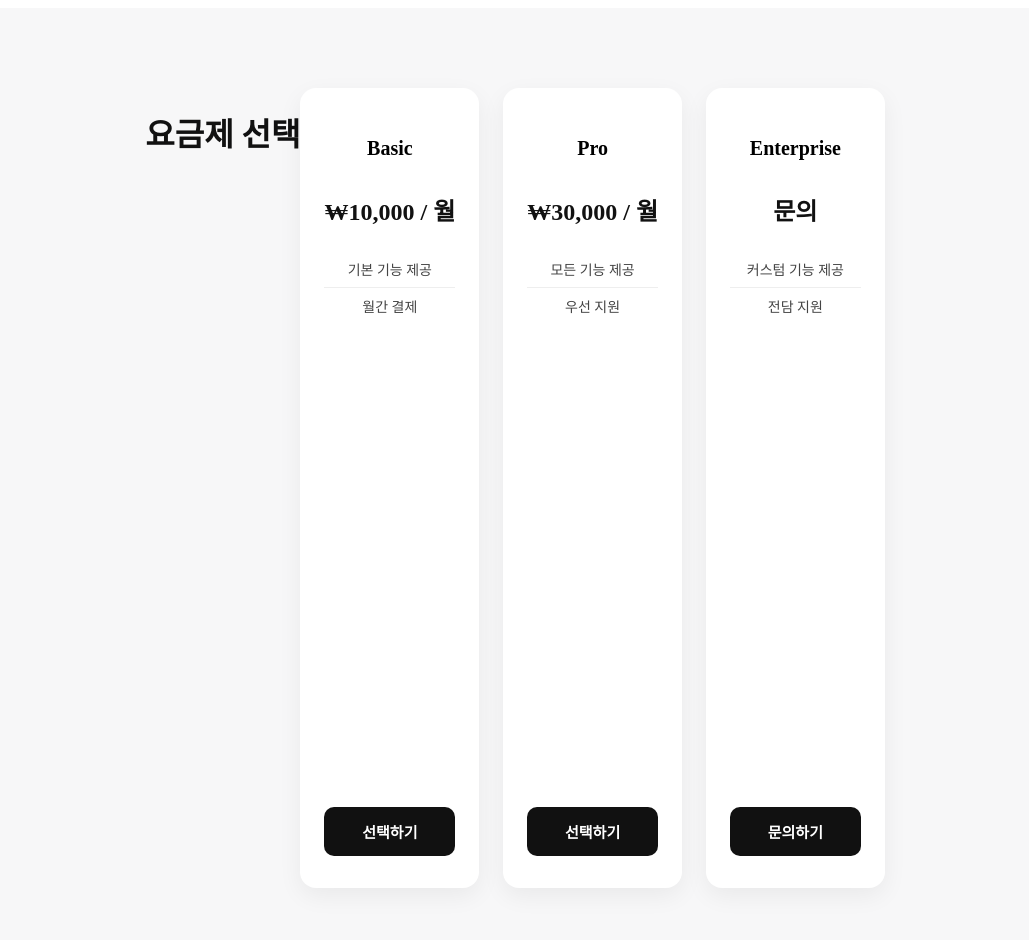
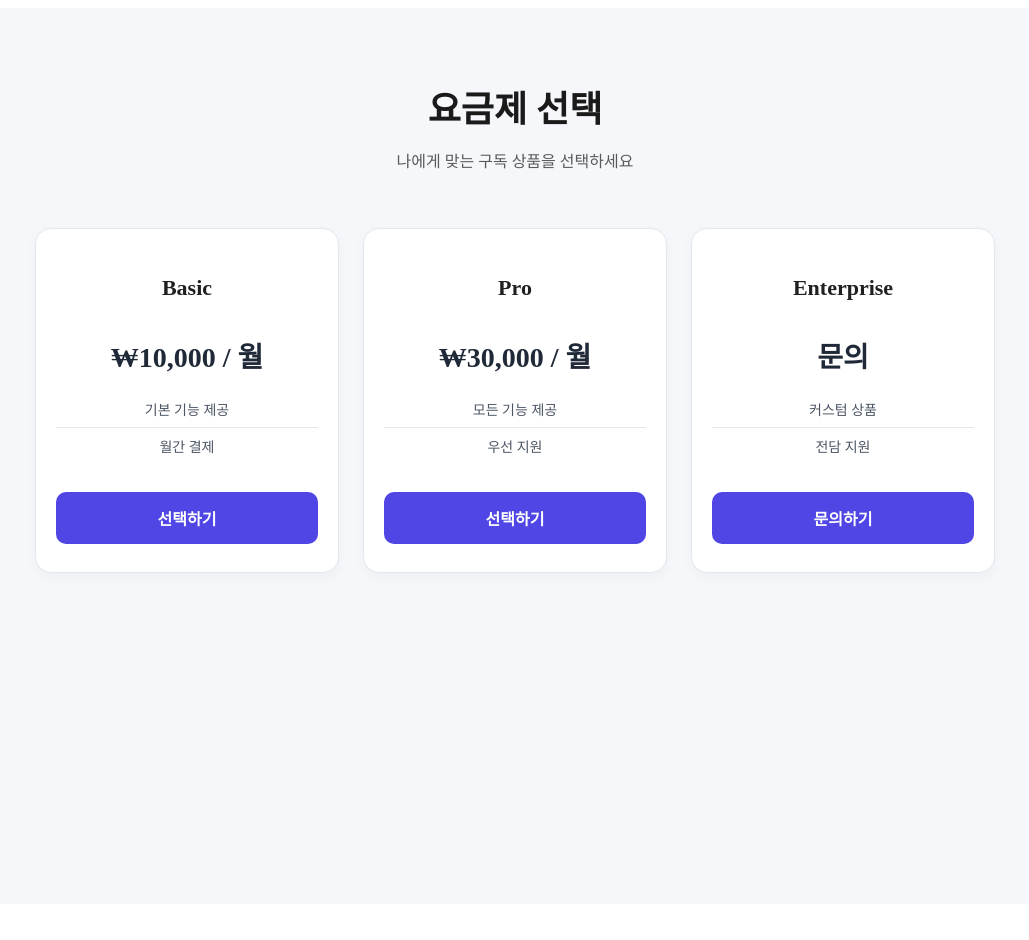
Before and after one commit to sera-kim0622/subscription-frontend, a React (Vite) app: page /products in a window 1280 px wide. Shown: the top 940 px of the page, without its empty margins (125-1154 px from the left). After the commit the page ends 912 px from the top, so only its background shows below. Built offline with nearby package versions, Linux system fonts and the light colour scheme; no server answers.

Commit message:
fix(): css 다시 조정

```diff
--- a/src/pages/Products/Products.module.css
+++ b/src/pages/Products/Products.module.css
@@ -1,107 +1,120 @@
-.productsPage {
+/* 전체 페이지 */
+.products-page {
   min-height: 100vh;
-  padding: 80px 24px;
-  background: #f7f7f8;
+  padding: 48px 24px;
+  display: flex;
+  flex-direction: column;
+  align-items: center;
+  background-color: #f5f7fa;
+}
+
+/* Header */
+.products-header {
+  text-align: center;
+  margin-bottom: 40px;
+}
+
+.products-title {
+  font-size: 36px;
+  font-weight: 700;
+  color: #1a1a1a;
+  margin-bottom: 8px;
+}
+
+.products-subtitle {
+  font-size: 16px;
+  color: #5a5a5a;
+}
+
+/* Products section */
+.products-section {
+  width: 100%;
   display: flex;
   justify-content: center;
 }
 
-.productsHeader {
-  text-align: center;
-  margin-bottom: 48px;
+.products-grid {
+  display: grid;
+  grid-template-columns: repeat(auto-fit, minmax(240px, 1fr));
+  gap: 24px;
+  width: 100%;
+  max-width: 960px;
 }
 
-.productsTitle {
-  font-size: 32px;
-  font-weight: 700;
-  color: #111;
-  margin-bottom: 8px;
-}
-
-.plansSection {
-  display: flex;
-  justify-content: center;
-}
-
-.plansGrid {
-  display: grid;
-  grid-template-columns: repeat(3, 1fr);
-  gap: 24px;
-}
-
-/* Card */
-.planCard {
-  background: #fff;
+/* Product card */
+.product-card {
+  background: #ffffff;
   border-radius: 16px;
-  padding: 32px 24px;
-  box-shadow: 0 8px 24px rgba(0, 0, 0, 0.06);
+  padding: 28px 20px;
   display: flex;
   flex-direction: column;
   align-items: center;
+  border: 1px solid #e2e8f0;
+  box-shadow: 0 4px 12px rgba(0, 0, 0, 0.04);
   transition: transform 0.2s ease, box-shadow 0.2s ease;
 }
 
-.planCard:hover {
-  transform: translateY(-4px);
-  box-shadow: 0 12px 32px rgba(0, 0, 0, 0.1);
+.product-card:hover {
+  transform: translateY(-6px);
+  box-shadow: 0 6px 20px rgba(0, 0, 0, 0.08);
 }
 
-/* Card content */
-.planName {
-  font-size: 20px;
-  font-weight: 600;
-  margin-bottom: 8px;
+/* Product info */
+.product-name {
+  font-size: 22px;
+  font-weight: 700;
+  color: #202020;
+  margin-bottom: 6px;
 }
 
-.planPrice {
-  font-size: 24px;
+.product-price {
+  font-size: 28px;
   font-weight: 700;
-  margin-bottom: 24px;
-  color: #111;
+  color: #1f2937;
+  margin-bottom: 16px;
 }
 
 /* Features */
-.planFeatures {
+.product-features {
   list-style: none;
   padding: 0;
-  margin: 0 0 32px 0;
+  margin: 0 0 28px 0;
   width: 100%;
 }
 
-.planFeatures li {
+.product-features li {
   font-size: 14px;
-  color: #444;
+  color: #4b5563;
   padding: 8px 0;
   text-align: center;
-  border-bottom: 1px solid #eee;
+  border-bottom: 1px solid #e5e7eb;
 }
 
-.planFeatures li:last-child {
+.product-features li:last-child {
   border-bottom: none;
 }
 
 /* Button */
-.planButton {
-  margin-top: auto;
+.product-button {
   width: 100%;
-  padding: 14px 0;
+  padding: 14px;
+  font-size: 16px;
+  font-weight: 600;
+  border: none;
   border-radius: 10px;
-  border: none;
-  font-size: 15px;
-  font-weight: 600;
-  background: #111;
+  background-color: #4f46e5;
   color: #fff;
   cursor: pointer;
   transition: background 0.2s ease;
 }
 
-.planButton:hover {
-  background: #333;
+.product-button:hover {
+  background-color: #4338ca;
 }
 
 /* Responsive */
-@media (max-width: 900px) {
-  .plansGrid {
+@media (max-width: 768px) {
+  .products-grid {
     grid-template-columns: 1fr;
   }
 }
--- a/src/pages/Products/Products.tsx
+++ b/src/pages/Products/Products.tsx
@@ -1,51 +1,51 @@
 import styles from "./Products.module.css";
 
-function Products() {
+const Products = () => {
   return (
-    <>
-      <div className={styles.productsPage}>
-        <header className={styles.productsHeader}>
-          <h1 className={styles.productsTitle}>요금제 선택</h1>
+    <div className={styles["products-page"]}>
+      {/* Header */}
+      <header className={styles["products-header"]}>
+        <h1 className={styles["products-title"]}>요금제 선택</h1>
+        <p className={styles["products-subtitle"]}>나에게 맞는 구독 상품을 선택하세요</p>
       </header>
 
-        <section className={styles.plansSection}>
-          <div className={styles.plansGrid}>
-            <div className={styles.planCard}>
-              <h2 className={styles.planName}>Basic</h2>
-              <p className={styles.planPrice}>₩10,000 / 월</p>
-              <ul className={styles.planFeatures}>
+      {/* Products */}
+      <section className={styles["products-section"]}>
+        <div className={styles["products-grid"]}>
+          {/* Product Card */}
+          <div className={styles["product-card"]}>
+            <h2 className={styles["product-name"]}>Basic</h2>
+            <p className={styles["product-price"]}>₩10,000 / 월</p>
+            <ul className={styles["product-features"]}>
               <li>기본 기능 제공</li>
               <li>월간 결제</li>
             </ul>
-              <button className={styles.planButton}>선택하기</button>
+            <button className={styles["product-button"]}>선택하기</button>
           </div>
 
-            {/* product line */}
-            <div className={styles.planCard}>
-              <h2 className={styles.planName}>Pro</h2>
-              <p className={styles.planPrice}>₩30,000 / 월</p>
-              <ul className={styles.planFeatures}>
+          <div className={styles["product-card"]}>
+            <h2 className={styles["product-name"]}>Pro</h2>
+            <p className={styles["product-price"]}>₩30,000 / 월</p>
+            <ul className={styles["product-features"]}>
               <li>모든 기능 제공</li>
               <li>우선 지원</li>
             </ul>
-              <button className={styles.planButton}>선택하기</button>
+            <button className={styles["product-button"]}>선택하기</button>
           </div>
 
-            {/* product line */}
-            <div className={styles.planCard}>
-              <h2 className={styles.planName}>Enterprise</h2>
-              <p className={styles.planPrice}>문의</p>
-              <ul className={styles.planFeatures}>
-                <li>커스텀 기능 제공</li>
+          <div className={styles["product-card"]}>
+            <h2 className={styles["product-name"]}>Enterprise</h2>
+            <p className={styles["product-price"]}>문의</p>
+            <ul className={styles["product-features"]}>
+              <li>커스텀 상품</li>
               <li>전담 지원</li>
             </ul>
-              <button className={styles.planButton}>문의하기</button>
+            <button className={styles["product-button"]}>문의하기</button>
           </div>
         </div>
       </section>
     </div>
-    </>
   );
-}
+};
 
 export default Products;
```
Lines whose indentation alone changed are shown as unchanged.
